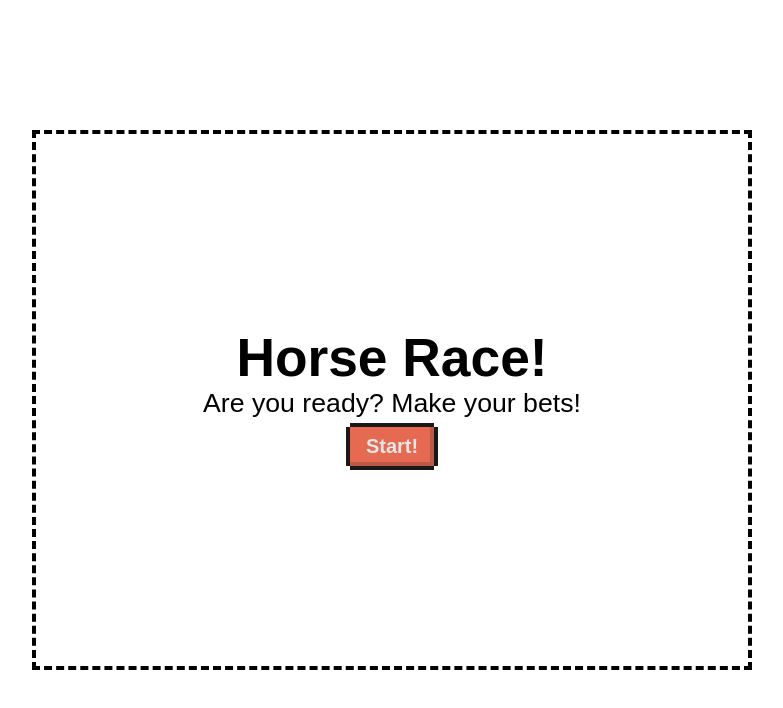
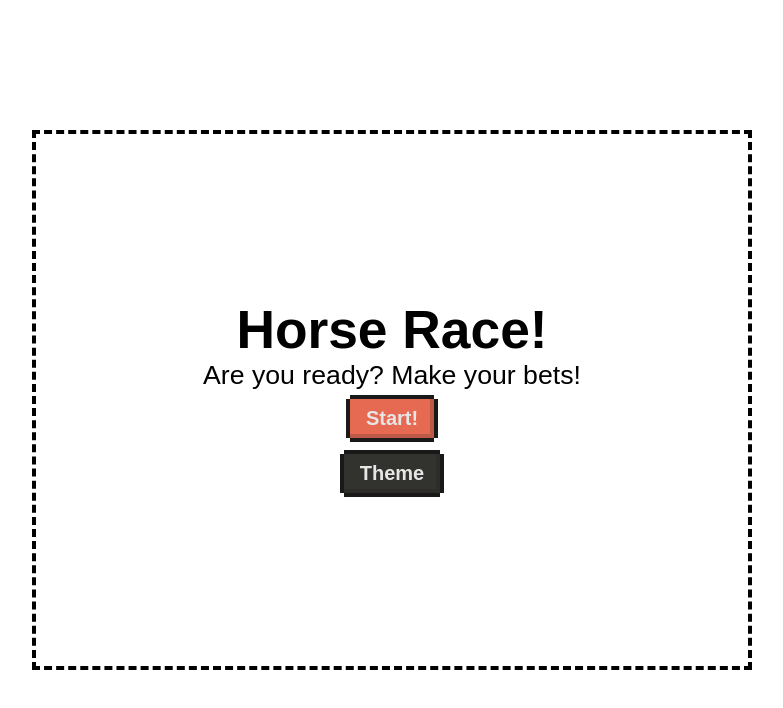
Before and after one commit to iamtheluiz/horse-race, a React (Create React App) app: page / in a window 1280 px wide. Shown: the top 708 px of the page, without its empty margins (248-1031 px from the left). Built offline with nearby package versions, Linux system fonts and the light colour scheme; a web font is replaced by a local one.

Commit message:
feat: add dark colors

```diff
--- a/src/App.tsx
+++ b/src/App.tsx
@@ -1,11 +1,14 @@
 import React from "react";
 import { HorseProvider } from "./contexts/horse";
+import useTheme from "./hooks/useTheme";
 import Routes from "./routes";
 
 // Styles
 import "./styles/global.css";
 
 const App: React.FC = () => {
+  useTheme(); // Start in any page
+
   return (
     <HorseProvider>
       <Routes />
--- a/src/components/Button/styles.css
+++ b/src/components/Button/styles.css
@@ -21,14 +21,14 @@
 .button::before {
   top: -4px;
   left: 0;
-  border-top: 4px black solid;
-  border-bottom: 4px black solid;
+  border-top: 4px var(--border-color) solid;
+  border-bottom: 4px var(--border-color) solid;
 }
 .button::after {
   left: -4px;
   top: 0;
-  border-left: 4px black solid;
-  border-right: 4px black solid;
+  border-left: 4px var(--border-color) solid;
+  border-right: 4px var(--border-color) solid;
 }
 .button:hover {
   filter: contrast(1);
--- a/src/components/HorseItem/styles.css
+++ b/src/components/HorseItem/styles.css
@@ -5,7 +5,7 @@
   justify-content: center;
   align-items: center;
   cursor: pointer;
-  border: 4px dashed black;
+  border: 4px dashed var(--text-color);
   transition: all 0.2s;
 }
 .horse-item.active {
--- a/src/config/themes.ts
+++ b/src/config/themes.ts
@@ -2,6 +2,8 @@ export type Theme = {
   [key: string]: string;
   "--background-color": string;
   "--text-color": string;
+  "--theme-button": string;
+  "--border-color": string;
 }
 export type ThemeList = {
   [key: string]: Theme;
@@ -12,10 +14,14 @@ export type ThemeList = {
 export const themes: ThemeList = {
   light: {
     "--background-color": "#FFF",
-    "--text-color": "#000"
+    "--text-color": "#000",
+    "--theme-button": "#1f1e1a",
+    "--border-color": "#000"
   },
   dark: {
     "--background-color": "#000",
     "--text-color": "#FFF",
+    "--theme-button": "#f7e435",
+    "--border-color": "#404040"
   }
 };
--- a/src/pages/Bet/styles.css
+++ b/src/pages/Bet/styles.css
@@ -23,7 +23,7 @@ section#bet > header .money .icon {
   display: flex;
   justify-content: center;
   align-items: center;
-  border-right: 4px black solid;
+  border-right: 4px var(--border-color) solid;
   background-color: #de7c12;
   height: 100%;
   padding: 12px;
@@ -44,14 +44,14 @@ section#bet > header .money::after {
 section#bet > header .money::before {
   top: -4px;
   left: 0;
-  border-top: 4px black solid;
-  border-bottom: 4px black solid;
+  border-top: 4px var(--border-color) solid;
+  border-bottom: 4px var(--border-color) solid;
 }
 section#bet > header .money::after {
   left: -4px;
   top: 0;
-  border-left: 4px black solid;
-  border-right: 4px black solid;
+  border-left: 4px var(--border-color) solid;
+  border-right: 4px var(--border-color) solid;
 }
 section#bet .horse-list {
   flex: 1;
@@ -79,11 +79,11 @@ section#bet > footer span {
   align-items: center;
   font-size: 24px;
   font-weight: bold;
-  border: 4px solid black;
+  border: 4px solid var(--border-color);
   border-right: 0px;
   padding: 0px 12px;
   height: 53px;
-  box-shadow: inset -4px -4px 0px 0px rgba(0, 0, 0, 0.2);
+  box-shadow: inset 0px -4px 0px 0px rgba(0, 0, 0, 0.2);
   background-color: #de7c12;
   color: white;
 }
--- a/src/pages/Main/index.tsx
+++ b/src/pages/Main/index.tsx
@@ -2,12 +2,17 @@ import React from "react";
 import { useHistory } from "react-router-dom";
 
 import Button from "../../components/Button";
+import useTheme from "../../hooks/useTheme";
 
 const Main: React.FC = () => {
   const history = useHistory();
+  const { selectedTheme, setSelectedTheme } = useTheme();
 
   function handleNavigateToBet() {
     history.push("/bet");
+  }
+  function handleToggleTheme() {
+    setSelectedTheme(selectedTheme === "light" ? "dark" : "light");
   }
 
   return (
@@ -15,6 +20,7 @@ const Main: React.FC = () => {
       <h1>Horse Race!</h1>
       <span className="subtitle">Are you ready? Make your bets!</span>
       <Button id="start-game" onClick={handleNavigateToBet}>Start!</Button>
+      <Button id="start-game" style={{ backgroundColor: "var(--theme-button)"}} onClick={handleToggleTheme}>Theme</Button>
     </section>
   );
 };
--- a/src/styles/global.css
+++ b/src/styles/global.css
@@ -6,6 +6,8 @@
   padding: 0;
   border: 0;
   box-sizing: border-box;
+  transition: background-color 0.3s;
+  outline: none;
 }
 
 body, div#root {
@@ -17,6 +19,8 @@ body, div#root {
   min-height: 100vh;
 
   font-family: 'DotGothic16', sans-serif;
+  background-color: var(--background-color);
+  color: var(--text-color);
 }
 
 h1 {
@@ -36,7 +40,7 @@ span.subtitle {
   font-size: 20px;
   margin: 8px;
   filter: contrast(0.8);
-  border: 4px black solid;
+  border: 4px var(--border-color) solid;
   margin-left: 0px;
 }
 
@@ -49,7 +53,7 @@ section {
   max-width: 720px;
   width: 100%;
   height: 540px;
-  border: 4px dashed black;
+  border: 4px dashed var(--text-color);
 }
 section div.content {
   display: flex;
```
